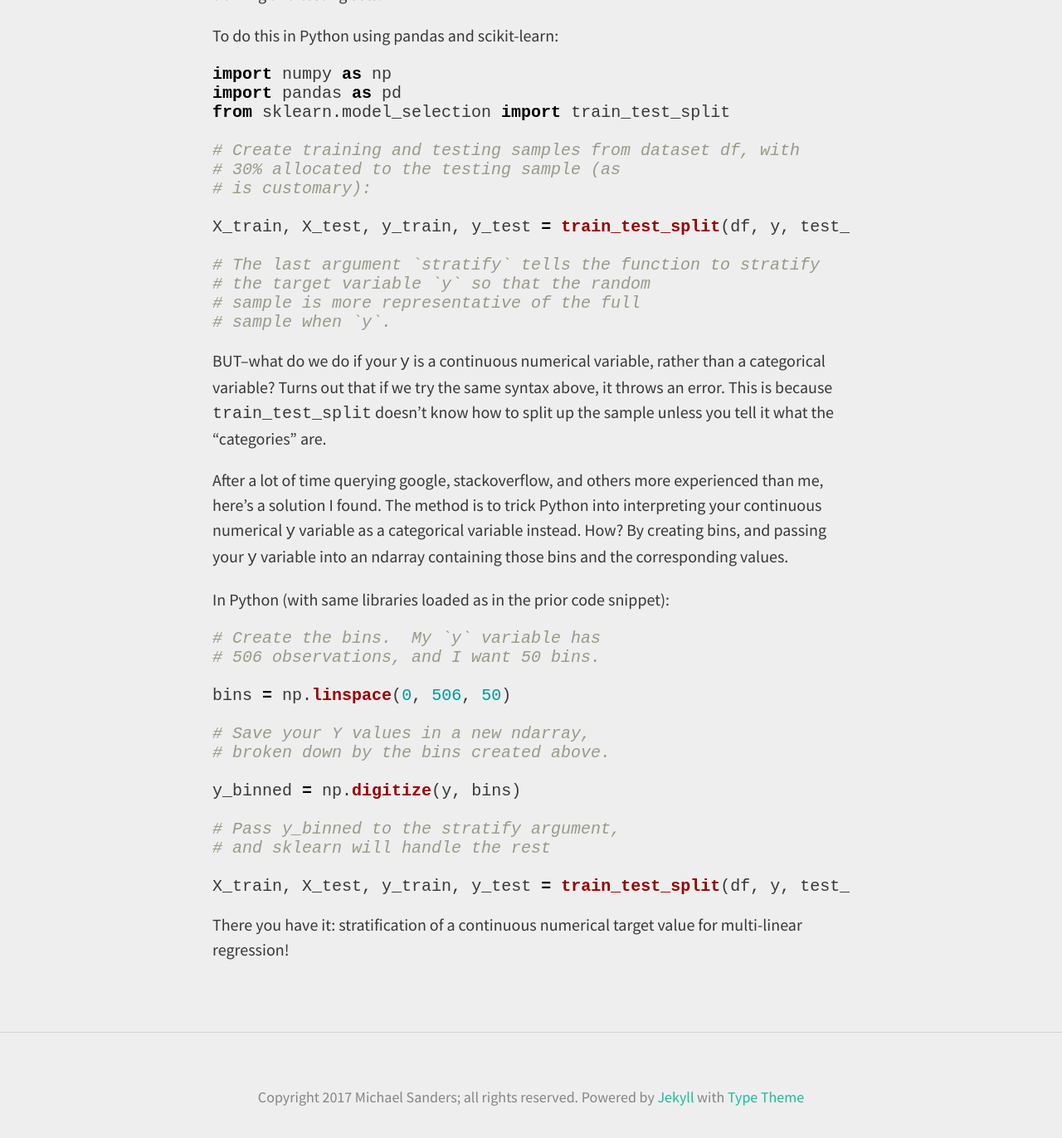
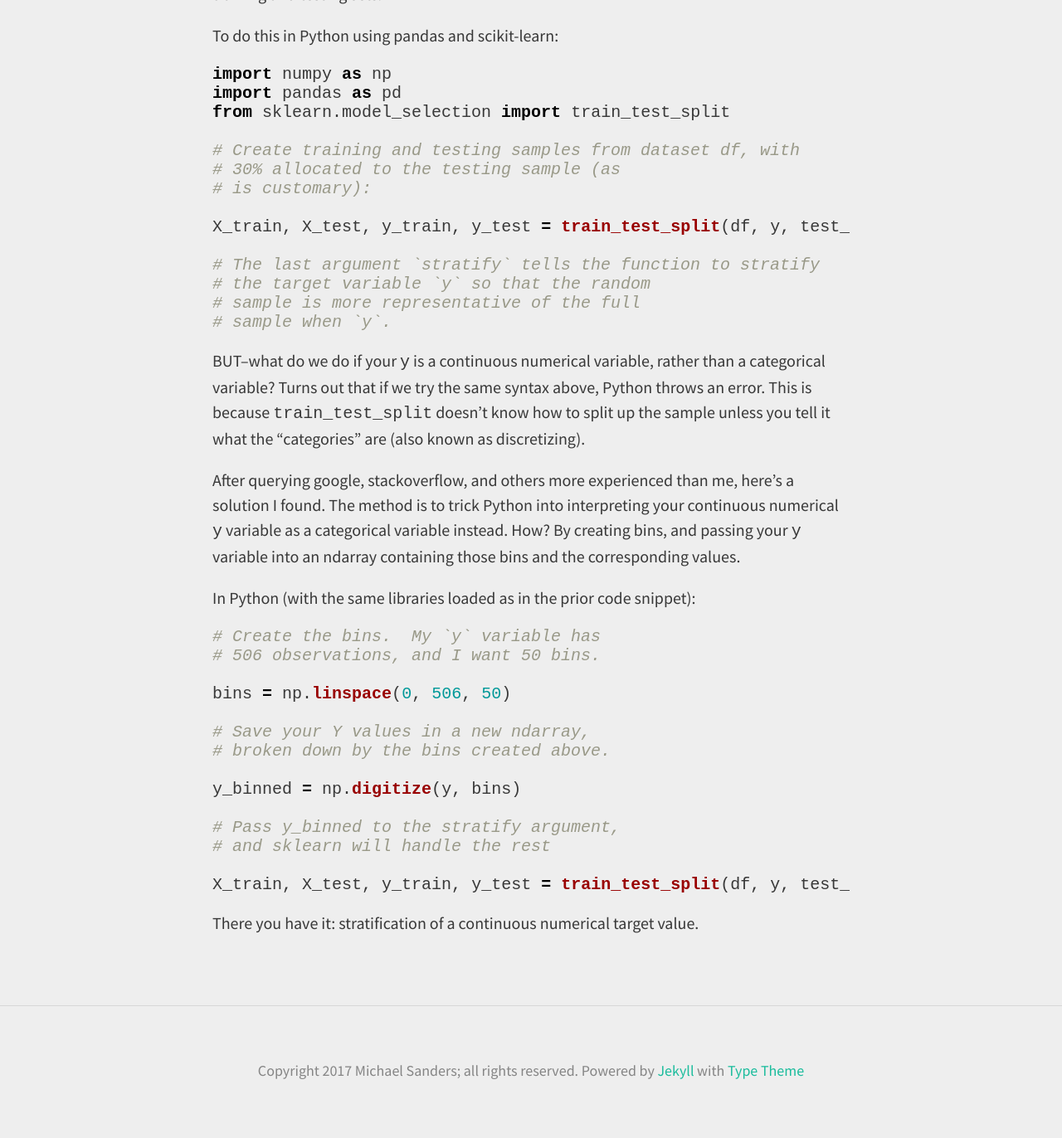
Before and after one commit to MikeS-nth/MikeS-nth.github.io, a Jekyll site: the page built from _posts/2017-03-24-stratify-continuous-variable.md, in a window 1280 px wide and 1400 px high, scrolled down 1017 px. Shown: the top 1372 px of the window at 83% size. Built offline with Jekyll 4.4.1, drawn with Linux system fonts in a browser that asks for light colours; nearby versions of some CDN libraries; some of the changed text lies outside the part shown.

Commit message:
stratifying post revisions

````diff
--- a/_posts/2017-03-24-stratify-continuous-variable.md
+++ b/_posts/2017-03-24-stratify-continuous-variable.md
@@ -1,9 +1,9 @@
 ---
 layout: post
-title: "Stratifying the Target Variable for Multi-Linear Regression"
+title: "Stratifying a Continuous Target Variable"
 feature-img: '../img/sample_feature_img_3.png'
 ---
-Sometimes when creating a multi-linear regression model, it's wise to stratify the `y` (target) variable when you split your training and testing data from the total sample (train/test/split).  Why would we do this?  If you have `y` data that is not normally distributed, you may have a situation where your random samples of your sample might not be sufficiently representative of the sample.  Meta!
+Sometimes when building a model, it's wise to stratify the `y` (target) variable when you split your training and testing data from the total sample (train/test/split).  Why would we do this?  If you have `y` data that is not normally distributed, you may have a situation where your random samples of your sample might not be sufficiently representative of the sample.  Meta!
 
 In other words, you could have a situation where your training and/or testing sets (which are samples taken from your overall sample) look meaningfully different from the overall sample.  If that were the case, you run the risk of having a "garbage in, garbage out" situation, and your model may perform poorly.
 
@@ -30,11 +30,11 @@
 # sample when `y`.
 ```
 
-BUT--what do we do if your `y` is a continuous numerical variable, rather than a categorical variable?  Turns out that if we try the same syntax above, it throws an error.  This is because `train_test_split` doesn't know how to split up the sample unless you tell it what the "categories" are.
+BUT--what do we do if your `y` is a continuous numerical variable, rather than a categorical variable?  Turns out that if we try the same syntax above, Python throws an error.  This is because `train_test_split` doesn't know how to split up the sample unless you tell it what the "categories" are (also known as discretizing).
 
-After a lot of time querying google, stackoverflow, and others more experienced than me, here's a solution I found.  The method is to trick Python into interpreting your continuous numerical `y` variable as a categorical variable instead.  How?  By creating bins, and passing your `y` variable into an ndarray containing those bins and the corresponding values.
+After querying google, stackoverflow, and others more experienced than me, here's a solution I found.  The method is to trick Python into interpreting your continuous numerical `y` variable as a categorical variable instead.  How?  By creating bins, and passing your `y` variable into an ndarray containing those bins and the corresponding values.
 
-In Python (with same libraries loaded as in the prior code snippet):
+In Python (with the same libraries loaded as in the prior code snippet):
 
 ```python
 # Create the bins.  My `y` variable has
@@ -53,4 +53,4 @@
 X_train, X_test, y_train, y_test = train_test_split(df, y, test_size=0.3, stratify=y_binned)
 ```
 
-There you have it: stratification of a continuous numerical target value for multi-linear regression!
+There you have it: stratification of a continuous numerical target value.
````
